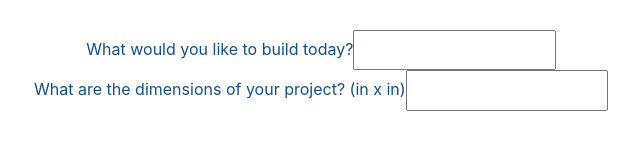
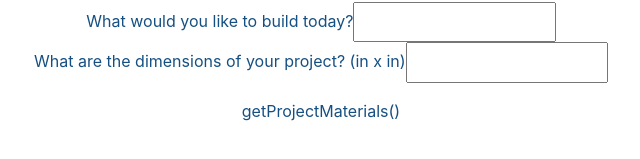
Before and after one commit to amishmish/HackNC, a React (Vite) app in the folder my-react-app/: page / in a window 1280 px wide. Shown: the part 499-658 px from the top of the page, without its empty margins (319-959 px from the left). Built offline with nearby package versions, Linux system fonts and the light colour scheme.

Commit message:
Update App.jsx

```diff
--- a/my-react-app/src/App.jsx
+++ b/my-react-app/src/App.jsx
@@ -2,6 +2,7 @@ import { useState } from 'react'
 {/*import reactLogo from './assets/react.svg'
 import viteLogo from '/vite.svg'*/}
 import './App.css'
+import '/gpt.jsx'
 
 function App() {
   const [count, setCount] = useState(0)
@@ -90,13 +91,18 @@ function App() {
           />
         </label>
       </div>
-
+      {/*
       {object1 !== '' &&
         <p>Your recommended materials are {object1}.</p>
       }
       {object2 !== '' &&
         <p>Your recommended material quantity is {object2}.</p>
       }
+      */}
+      <div>
+        <p>getProjectMaterials({object1})</p>
+      </div>
+
     </>
   )
 
```
